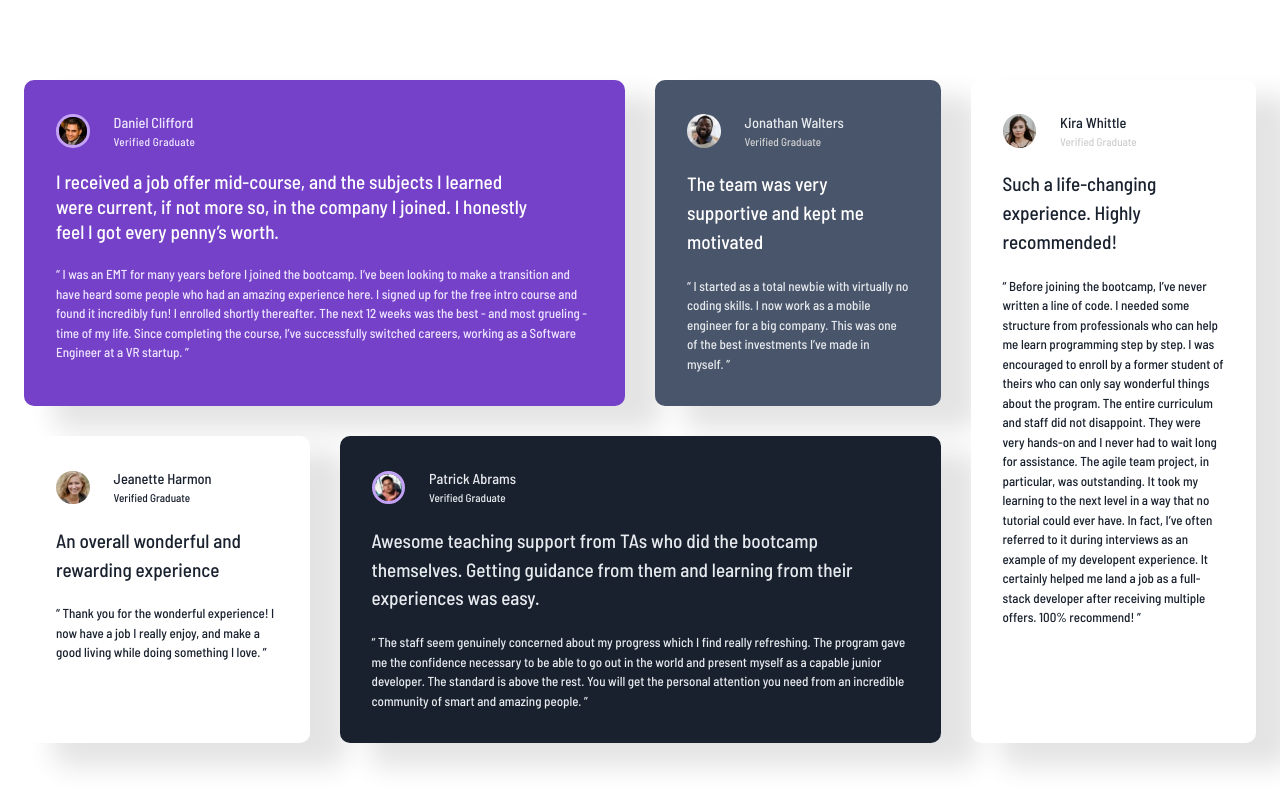
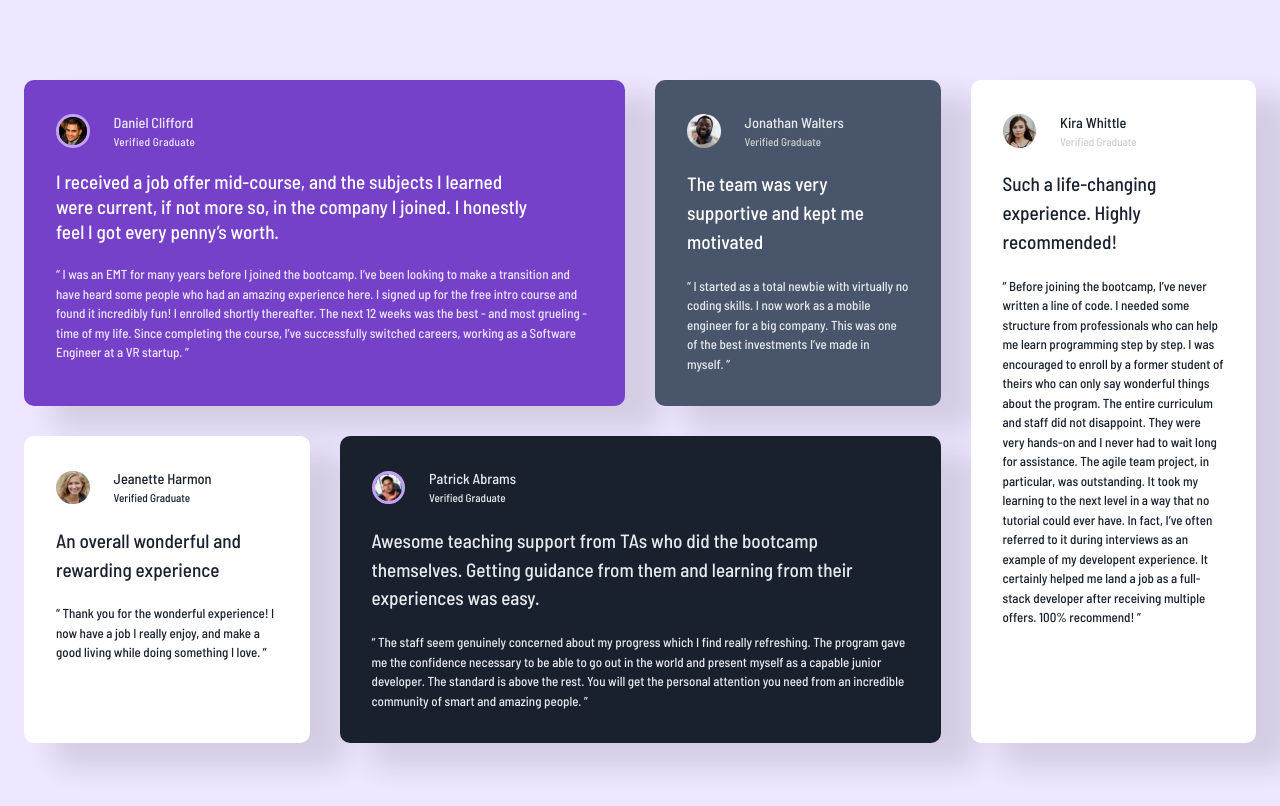
Before and after one commit to DeerlyDev/testimonials-grid-section-main, a plain HTML site: page index.html in a window 1280 px wide. Drawn offline with Linux system fonts and the light colour scheme.

Commit message:
changed background color on the body

```diff
--- a/styles.css
+++ b/styles.css
@@ -25,6 +25,7 @@
 }
 
 body {
+  background-color: var(--purple-50);
   font-family: var(--font-family-body);
   font-size: var(--font-size-body);
   min-height: 100vh;
```
